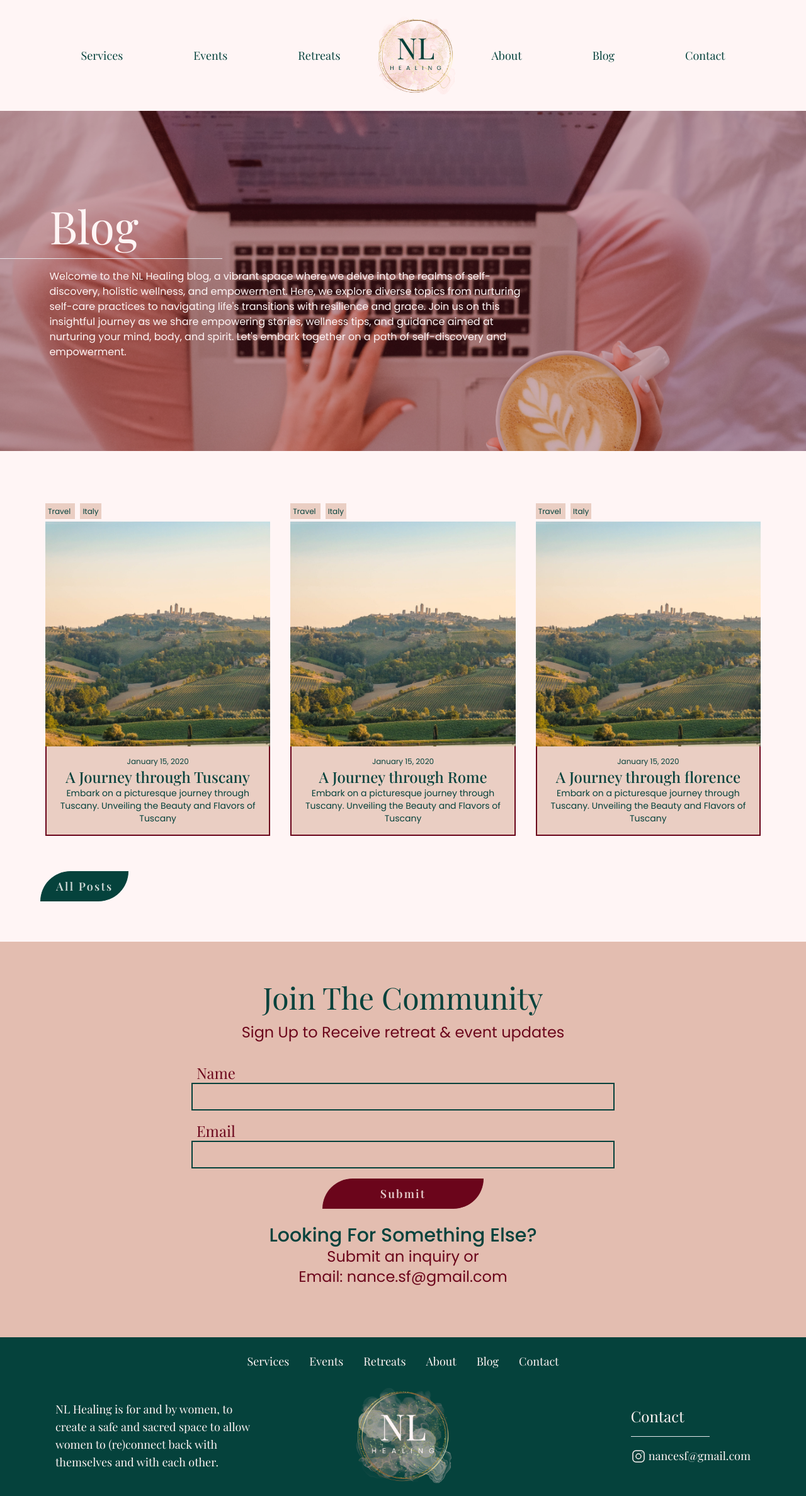
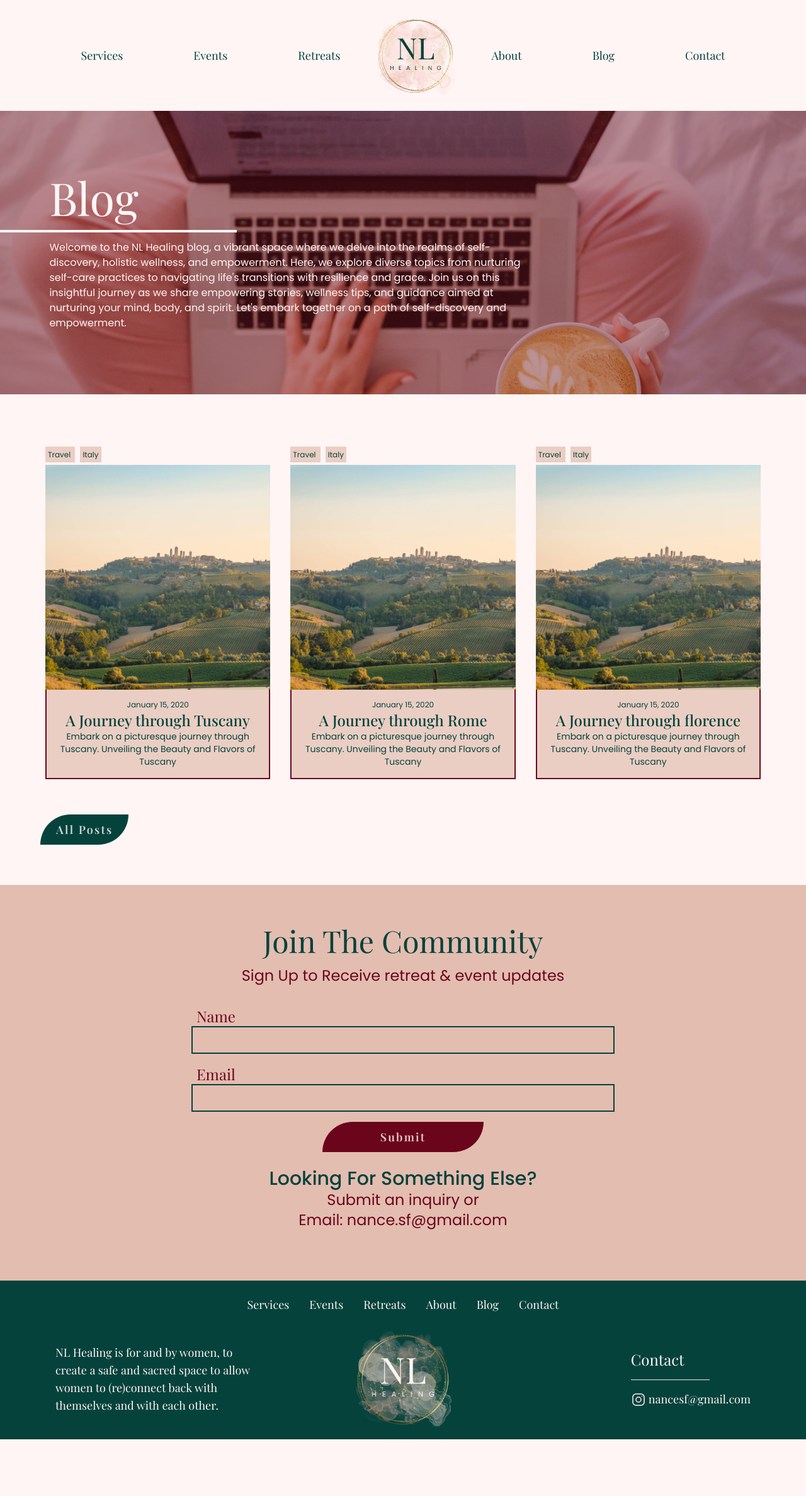
Before and after one commit to ViaSana/nl-healing, a Jekyll site: the page built from blog.html, in a window 1280 px wide. Shown: the whole page at 63% size. Built offline with Jekyll 4.4.1, drawn with Linux system fonts in a browser that asks for light colours; some web fonts are replaced; a style sheet for code colours, icons or effects is not loaded; after the commit the page ends 2285 px from its top, so only the background shows below that.

Commit message:
responsive/events pg
- also added links to the events

```diff
--- a/_includes/about-nance.html
+++ b/_includes/about-nance.html
@@ -5,9 +5,9 @@
   <div class="relative grid mx-4 md:w-1/2">
     <img src="assets/images/about_img.jpg" alt="Nance" class="justify-self-center aspect-portrait">
     <!-- Line Element Below Photo -->
-    <div id="line-box" class="relative h-28">
+    <div id="line-box" class="h-28">
       {% for i in (1..3) %}
-        <div class="deco-lines {% cycle 'w-full top-4','top-10 w-[80%]','top-16 w-[70%]'%}"></div>
+        <div class="deco-lines border-accent {% cycle 'w-full top-4','top-10 w-[80%]','top-16 w-[70%]'%}"></div>
       {% endfor %}
     </div>
   </div>
--- a/_includes/cta.html
+++ b/_includes/cta.html
@@ -1,6 +1,6 @@
 <!-- include cta -->
 <div class="relative text-base-100">
-  <img src="/assets/images/retreat_banner.jpg" alt="Retreat" class="md:object-cover min-h-[40vh] object-fill">
+  <img src="/assets/images/retreat_banner.jpg" alt="Retreat" class="object-cover min-h-[50vh] md:max-h-[50vh]">
   <div class="absolute inset-0 flex flex-col items-center justify-center p-4 text-center bg-opacity-40 bg-accent">
     <h2 class="max-sm:text-5xl">Coming Home To Yourself Retreat</h2>
     <h6 class="mt-4 font-extralight">Spirit Camp, CA | April 19-22, 2024</h6>
--- a/_includes/overlay_header.html
+++ b/_includes/overlay_header.html
@@ -1,6 +1,6 @@
 <!-- include overlay_header.html -->
-{% assign header-height = "max-sm:min-h-[65vh] max-h-[60vh]"%}
-{% assign overlay-opacity = "bg-opacity-50"%}
+{% assign header-height = "max-sm:min-h-[65vh] max-h-[50vh]"%}
+{% assign overlay-opacity = "bg-opacity-40"%}
 
 <div class="relative mb-4 text-base-100">
 
@@ -8,11 +8,11 @@
 {% when "services" %}
 <!---------------- Service Page Header ------------------>
   <img src="/assets/images/services_banner.jpg" alt="Services Banner" class="object-cover h-[50vh]">
-  <div class="absolute inset-0 flex flex-row items-center p-4 text-left bg-opacity-50 justify-left bg-accent">
-    <div class="self-center max-w-4xl p-5p">
+  <div class="ovlay_header-content {{overlay-opacity}}">
+    <div class="self-center max-w-4xl p-5p" id="line-box">
       <h1>Services</h1>
-      <hr class="pb-4 -ml-24 w-[48%]">
-      <p class=" editable">Discover a spectrum of transformative offerings at NL Healing designed to nurture your mind, body, and soul. Our tailored coaching sessions provide personalized guidance, while Reiki sessions offer holistic energy healing. Engage in our empowering events and retreats crafted to inspire growth, connection, and inner harmony. Explore our diverse services, each dedicated to guiding you on your unique journey towards self-discovery and empowerment.</p>
+      <div class="w-[42%] deco-lines border-base-100"></div>
+      <p class="pt-4 editable">Discover a spectrum of transformative offerings at NL Healing designed to nurture your mind, body, and soul. Our tailored coaching sessions provide personalized guidance, while Reiki sessions offer holistic energy healing. Engage in our empowering events and retreats crafted to inspire growth, connection, and inner harmony. Explore our diverse services, each dedicated to guiding you on your unique journey towards self-discovery and empowerment.</p>
     </div>
   </div>
 
@@ -28,29 +28,29 @@
 {% when "blog" %}
 <!---------------- Blog Page Header ------------------>
   <img src="/assets/images/blog_banner.jpg" alt="Blog Banner" class="object-cover {{header-height}}">
-  <div class="absolute inset-0 flex flex-row items-center p-4 text-left justify-left bg-opacity-30 bg-accent">
-    <div class="self-center max-w-4xl p-5p">
+  <div class="ovlay_header-content {{overlay-opacity}}">
+    <div class="self-center max-w-4xl p-5p" id="line-box">
       <h1 class="editable">Blog</h1>
-      <hr class="pb-4 -ml-24 w-[48%]">
-      <p class="editable"> Welcome to the NL Healing blog, a vibrant space where we delve into the realms of self-discovery, holistic wellness, and empowerment. Here, we explore diverse topics from nurturing self-care practices to navigating life's transitions with resilience and grace. Join us on this insightful journey as we share empowering stories, wellness tips, and guidance aimed at nurturing your mind, body, and spirit. Let's embark together on a path of self-discovery and empowerment.</p>
+      <div class="w-[42%] deco-lines border-base-100"></div>
+      <p class="pt-4 editable"> Welcome to the NL Healing blog, a vibrant space where we delve into the realms of self-discovery, holistic wellness, and empowerment. Here, we explore diverse topics from nurturing self-care practices to navigating life's transitions with resilience and grace. Join us on this insightful journey as we share empowering stories, wellness tips, and guidance aimed at nurturing your mind, body, and spirit. Let's embark together on a path of self-discovery and empowerment.</p>
     </div>
   </div>
 
 {% when "events" %}
 <!---------------- Events Page Header ------------------>
-  <img src="/assets/images/events_banner.png" alt="Events Banner" class="object-cover min-h-[50vh]">
-  <div class="absolute inset-0 flex flex-row items-center p-4 text-left justify-left bg-opacity-30 bg-accent">
-    <div class="self-center max-w-4xl p-5p">
+  <img src="/assets/images/events_banner.png" alt="Events Banner" class="object-cover {{header-height}}">
+  <div class="ovlay_header-content {{overlay-opacity}}">
+    <div class="self-center max-w-4xl p-5p" id="line-box">
       <h1>Events</h1>
-      <hr class="pb-4 -ml-24 w-[48%]">
-      <p class="editable">Join me for empowering events where women's circles become a nurturing space for authentic connections and mutual empowerment. Immerse yourself in tranquil sessions of Yin Yoga, guiding us to explore deeper layers of self-awareness and inner balance. These events are meticulously crafted to foster a sense of community, encouraging profound self-discovery, and nurturing an environment where we uplift each other on our transformative journeys.</p>
+      <div class="w-[42%] deco-lines border-base-100"></div>
+      <p class="pt-4 editable">Join me for empowering events where women's circles become a nurturing space for authentic connections and mutual empowerment. Immerse yourself in tranquil sessions of Yin Yoga, guiding us to explore deeper layers of self-awareness and inner balance. These events are meticulously crafted to foster a sense of community, encouraging profound self-discovery, and nurturing an environment where we uplift each other on our transformative journeys.</p>
     </div>
   </div>
 
 {% when "contact" %}
 <!---------------- Contact Page Header ------------------>
   <img src="/assets/images/contact_banner.jpg" alt="Contact Banner" class="object-cover min-h-[30vh]">
-  <div class="absolute inset-0 flex flex-row items-center justify-center p-4 text-left {{overlay-opacity}} bg-accent">
+  <div class="ovlay_header-content justify-center {{overlay-opacity}}">
     <div class="self-center text-base-100">
       <h1 class="text-center">Get In Touch</h1>
       <hr>
--- a/assets/css/output-style.css
+++ b/assets/css/output-style.css
@@ -1040,12 +1040,6 @@
     --tw-bg-opacity: 1;
     background-color: hsl(var(--b3) / var(--tw-bg-opacity));
   }
-  .btn-primary:hover {
-    --tw-border-opacity: 1;
-    border-color: hsl(var(--pf) / var(--tw-border-opacity));
-    --tw-bg-opacity: 1;
-    background-color: hsl(var(--pf) / var(--tw-bg-opacity));
-  }
   .btn-secondary:hover {
     --tw-border-opacity: 1;
     border-color: hsl(var(--sf) / var(--tw-border-opacity));
@@ -1058,12 +1052,6 @@
     --tw-bg-opacity: 1;
     background-color: hsl(var(--af) / var(--tw-bg-opacity));
   }
-  .btn-neutral:hover {
-    --tw-border-opacity: 1;
-    border-color: hsl(var(--nf) / var(--tw-border-opacity));
-    --tw-bg-opacity: 1;
-    background-color: hsl(var(--nf) / var(--tw-bg-opacity));
-  }
   .btn.glass:hover {
     --glass-opacity: 25%;
     --glass-border-opacity: 15%;
@@ -1072,14 +1060,6 @@
     --tw-border-opacity: 0;
     background-color: hsl(var(--bc) / var(--tw-bg-opacity));
     --tw-bg-opacity: 0.2;
-  }
-  .btn-outline.btn-primary:hover {
-    --tw-border-opacity: 1;
-    border-color: hsl(var(--pf) / var(--tw-border-opacity));
-    --tw-bg-opacity: 1;
-    background-color: hsl(var(--pf) / var(--tw-bg-opacity));
-    --tw-text-opacity: 1;
-    color: hsl(var(--pc) / var(--tw-text-opacity));
   }
   .btn-outline.btn-secondary:hover {
     --tw-border-opacity: 1;
@@ -1335,21 +1315,6 @@
   outline-width: 2px;
   outline-offset: 2px;
 }
-.btn-primary {
-  --tw-border-opacity: 1;
-  border-color: hsl(var(--p) / var(--tw-border-opacity));
-  --tw-bg-opacity: 1;
-  background-color: hsl(var(--p) / var(--tw-bg-opacity));
-  --tw-text-opacity: 1;
-  color: hsl(var(--pc) / var(--tw-text-opacity));
-  outline-color: hsl(var(--p) / 1);
-}
-.btn-primary.btn-active {
-  --tw-border-opacity: 1;
-  border-color: hsl(var(--pf) / var(--tw-border-opacity));
-  --tw-bg-opacity: 1;
-  background-color: hsl(var(--pf) / var(--tw-bg-opacity));
-}
 .btn-secondary {
   --tw-border-opacity: 1;
   border-color: hsl(var(--s) / var(--tw-border-opacity));
@@ -1379,21 +1344,6 @@
   border-color: hsl(var(--af) / var(--tw-border-opacity));
   --tw-bg-opacity: 1;
   background-color: hsl(var(--af) / var(--tw-bg-opacity));
-}
-.btn-neutral {
-  --tw-border-opacity: 1;
-  border-color: hsl(var(--n) / var(--tw-border-opacity));
-  --tw-bg-opacity: 1;
-  background-color: hsl(var(--n) / var(--tw-bg-opacity));
-  --tw-text-opacity: 1;
-  color: hsl(var(--nc) / var(--tw-text-opacity));
-  outline-color: hsl(var(--n) / 1);
-}
-.btn-neutral.btn-active {
-  --tw-border-opacity: 1;
-  border-color: hsl(var(--nf) / var(--tw-border-opacity));
-  --tw-bg-opacity: 1;
-  background-color: hsl(var(--nf) / var(--tw-bg-opacity));
 }
 .btn.glass {
   --tw-shadow: 0 0 #0000;
@@ -1419,18 +1369,6 @@
   --tw-border-opacity: 0;
   background-color: hsl(var(--bc) / var(--tw-bg-opacity));
   --tw-bg-opacity: 0.2;
-}
-.btn-outline.btn-primary {
-  --tw-text-opacity: 1;
-  color: hsl(var(--p) / var(--tw-text-opacity));
-}
-.btn-outline.btn-primary.btn-active {
-  --tw-border-opacity: 1;
-  border-color: hsl(var(--pf) / var(--tw-border-opacity));
-  --tw-bg-opacity: 1;
-  background-color: hsl(var(--pf) / var(--tw-bg-opacity));
-  --tw-text-opacity: 1;
-  color: hsl(var(--pc) / var(--tw-text-opacity));
 }
 .btn-outline.btn-secondary {
   --tw-text-opacity: 1;
@@ -2069,12 +2007,24 @@
   --tw-text-opacity: 1;
   color: hsl(var(--s) / var(--tw-text-opacity));
 }
+#line-box {
+  position: relative;
+}
 .deco-lines {
   position: absolute;
   right: 0px;
   border-bottom-width: 4px;
-  --tw-border-opacity: 1;
-  border-color: hsl(var(--a) / var(--tw-border-opacity));
+}
+.ovlay_header-content {
+  position: absolute;
+  inset: 0px;
+  display: flex;
+  flex-direction: row;
+  align-items: center;
+  --tw-bg-opacity: 1;
+  background-color: hsl(var(--a) / var(--tw-bg-opacity));
+  padding: 1rem;
+  text-align: left;
 }
 .invisible {
   visibility: hidden;
@@ -2114,23 +2064,17 @@
 .left-4 {
   left: 1rem;
 }
-.top-12 {
-  top: 3rem;
+.top-10 {
+  top: 2.5rem;
+}
+.top-16 {
+  top: 4rem;
 }
 .top-4 {
   top: 1rem;
 }
-.top-8 {
-  top: 2rem;
-}
 .top-\[50\%\] {
   top: 50%;
-}
-.top-10 {
-  top: 2.5rem;
-}
-.top-16 {
-  top: 4rem;
 }
 .z-20 {
   z-index: 20;
@@ -2242,6 +2186,9 @@
 }
 .mt-5 {
   margin-top: 1.25rem;
+}
+.mt-6 {
+  margin-top: 1.5rem;
 }
 .mt-8 {
   margin-top: 2rem;
@@ -2294,15 +2241,6 @@
 .h-80 {
   height: 20rem;
 }
-.h-\[38vh\] {
-  height: 38vh;
-}
-.h-\[40vh\] {
-  height: 40vh;
-}
-.h-\[45vh\] {
-  height: 45vh;
-}
 .h-\[50vh\] {
   height: 50vh;
 }
@@ -2318,45 +2256,33 @@
 .max-h-\[44vh\] {
   max-height: 44vh;
 }
-.max-h-\[40vh\] {
-  max-height: 40vh;
-}
 .max-h-\[50vh\] {
   max-height: 50vh;
 }
-.max-h-\[65vh\] {
-  max-height: 65vh;
-}
-.max-h-\[60vh\] {
-  max-height: 60vh;
-}
-.max-h-\[30vh\] {
-  max-height: 30vh;
+.max-h-\[45vh\] {
+  max-height: 45vh;
+}
+.min-h-\[30vh\] {
+  min-height: 30vh;
 }
 .min-h-\[40vh\] {
   min-height: 40vh;
 }
-.min-h-\[44vh\] {
-  min-height: 44vh;
+.min-h-\[45vh\] {
+  min-height: 45vh;
+}
+.min-h-\[46vh\] {
+  min-height: 46vh;
+}
+.min-h-\[47vh\] {
+  min-height: 47vh;
+}
+.min-h-\[48vh\] {
+  min-height: 48vh;
 }
 .min-h-\[50vh\] {
   min-height: 50vh;
 }
-.min-h-\[65vh\] {
-  min-height: 65vh;
-}
-.min-h-\[55vh\] {
-  min-height: 55vh;
-}
-.min-h-\[45vh\] {
-  min-height: 45vh;
-}
-.min-h-\[60vh\] {
-  min-height: 60vh;
-}
-.min-h-\[30vh\] {
-  min-height: 30vh;
-}
 .w-2\/5 {
   width: 40%;
 }
@@ -2369,38 +2295,41 @@
 .w-\[15vw\] {
   width: 15vw;
 }
+.w-\[45\%\] {
+  width: 45%;
+}
+.w-\[48\%\] {
+  width: 48%;
+}
+.w-\[65\%\] {
+  width: 65%;
+}
+.w-\[70\%\] {
+  width: 70%;
+}
+.w-\[80\%\] {
+  width: 80%;
+}
+.w-\[86\%\] {
+  width: 86%;
+}
+.w-\[90\%\] {
+  width: 90%;
+}
+.w-full {
+  width: 100%;
+}
+.w-\[40\%\] {
+  width: 40%;
+}
 .w-\[30\%\] {
   width: 30%;
 }
-.w-\[40\%\] {
-  width: 40%;
-}
-.w-\[45\%\] {
-  width: 45%;
-}
-.w-\[48\%\] {
-  width: 48%;
-}
 .w-\[50\%\] {
   width: 50%;
 }
-.w-\[65\%\] {
-  width: 65%;
-}
-.w-\[80\%\] {
-  width: 80%;
-}
-.w-\[86\%\] {
-  width: 86%;
-}
-.w-\[90\%\] {
-  width: 90%;
-}
-.w-full {
-  width: 100%;
-}
-.w-\[70\%\] {
-  width: 70%;
+.w-\[42\%\] {
+  width: 42%;
 }
 .max-w-2xl {
   max-width: 42rem;
@@ -2573,14 +2502,8 @@
   --tw-bg-opacity: 1;
   background-color: rgb(255 255 255 / var(--tw-bg-opacity));
 }
-.bg-opacity-30 {
-  --tw-bg-opacity: 0.3;
-}
 .bg-opacity-40 {
   --tw-bg-opacity: 0.4;
-}
-.bg-opacity-50 {
-  --tw-bg-opacity: 0.5;
 }
 .bg-contain {
   background-size: contain;
@@ -2841,27 +2764,8 @@
 }
 
 @media not all and (min-width: 640px) {
-  .max-sm\:my-2 {
-    margin-top: 0.5rem;
-    margin-bottom: 0.5rem;
-  }
-  .max-sm\:max-h-\[65vh\] {
-    max-height: 65vh;
-  }
   .max-sm\:min-h-\[65vh\] {
     min-height: 65vh;
-  }
-  .max-sm\:py-10p {
-    padding-top: 10%;
-    padding-bottom: 10%;
-  }
-  .max-sm\:text-xl {
-    font-size: 1.25rem;
-    line-height: 1.75rem;
-  }
-  .max-sm\:text-4xl {
-    font-size: 2.25rem;
-    line-height: 2.5rem;
   }
   .max-sm\:text-5xl {
     font-size: 3rem;
@@ -2870,21 +2774,6 @@
 }
 
 @media (min-width: 640px) {
-  .sm\:max-h-\[40vh\] {
-    max-height: 40vh;
-  }
-  .sm\:max-h-\[65vh\] {
-    max-height: 65vh;
-  }
-  .sm\:min-h-\[45vh\] {
-    min-height: 45vh;
-  }
-  .sm\:min-h-\[40vh\] {
-    min-height: 40vh;
-  }
-  .sm\:min-h-\[65vh\] {
-    min-height: 65vh;
-  }
   .sm\:text-3xl {
     font-size: 1.875rem;
     line-height: 2.25rem;
@@ -2907,14 +2796,11 @@
   .md\:mt-0 {
     margin-top: 0px;
   }
-  .md\:h-\[40vh\] {
-    height: 40vh;
-  }
-  .md\:min-h-\[50vh\] {
-    min-height: 50vh;
-  }
-  .md\:min-h-\[45vh\] {
-    min-height: 45vh;
+  .md\:max-h-\[45vh\] {
+    max-height: 45vh;
+  }
+  .md\:max-h-\[50vh\] {
+    max-height: 50vh;
   }
   .md\:w-1\/2 {
     width: 50%;
--- a/events.html
+++ b/events.html
@@ -8,7 +8,7 @@
   keywords:
   hide-from-google: false
 ---
-{% include overlay_header.html %}
+{% include overlay_header.html case="events" %}
 
 {% include events_loop.html %}
 
```
Also changed, not shown: _includes/events_loop.html (+11 -9 lines), style.css (+7 -2 lines).
